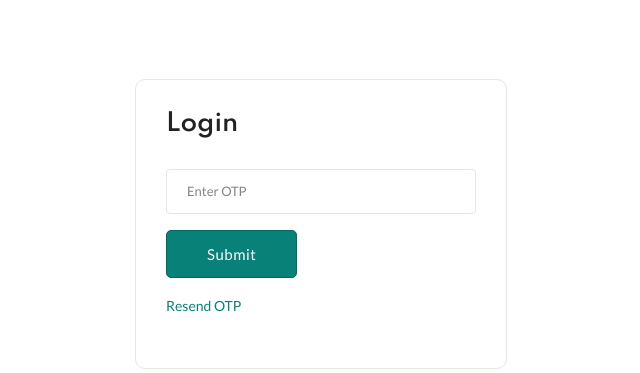
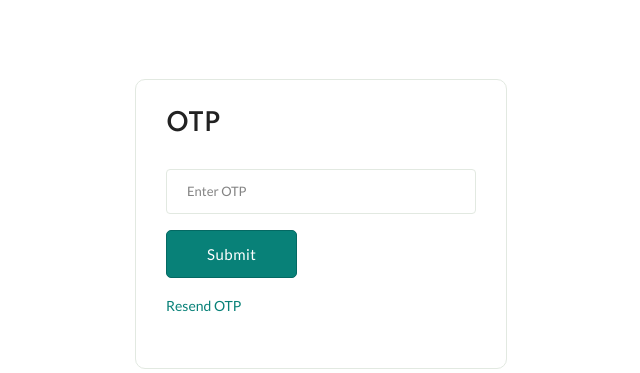
Before and after one commit to HarryMonse/Xpertise-E-commerce, a Django app: template my_project/templates/user_side/otp.html in a window 1280 px wide. Shown: the part 305-678 px from the top of the page, without its empty margins (42-682 px from the left). Run offline with Django 4.2, Linux system fonts and the light colour scheme; the template is opened without the code that fills it, so the values that code supplies are empty; some libraries are stand-ins or nearby versions.

Commit message:
all set - slight change in the otp page

```diff
--- a/my_project/templates/user_side/otp.html
+++ b/my_project/templates/user_side/otp.html
@@ -21,7 +21,7 @@
                                 <div class="login_wrap widget-taber-content p-30 background-white border-radius-10 mb-md-5 mb-lg-0 mb-sm-5">
                                     <div class="padding_eight_all bg-white">
                                         <div class="heading_s1">
-                                            <h3 class="mb-30">Login</h3>
+                                            <h3 class="mb-30">OTP</h3>
                                         </div>
                                         {% comment %} action='{% url "enter_otp"%} {% endcomment %}
                                         <form method="post" >
```
